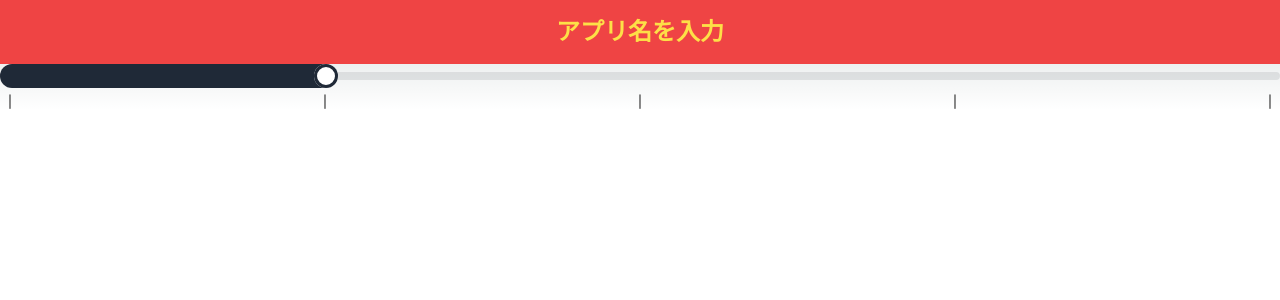
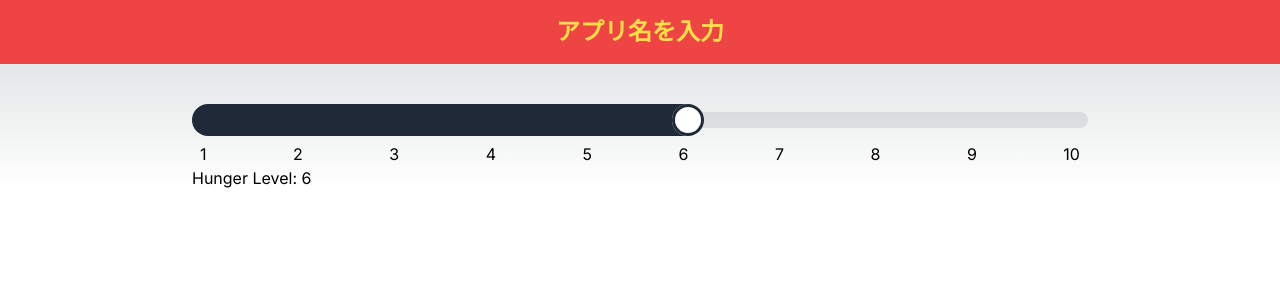
Before and after one commit to FoodCreation/Hackathon-1st-Mentor, a Next.js app in the folder frontend/my-app/: page / in a window 1280 px wide. Shown: the top 300 px of the page. Built offline with nearby package versions, Linux system fonts and the light colour scheme.

Commit message:
Fix Hunger Slider

```diff
--- a/frontend/my-app/app/_components/HungerSlider.tsx
+++ b/frontend/my-app/app/_components/HungerSlider.tsx
@@ -1,17 +1,37 @@
-import React from 'react';
-import { useEffect } from 'react';
+"use client"
+import React, { useState } from 'react';
 
-export default function HungerSlider () {
+export default function HungerSlider() {
+    const [hungerLevel, setHungerLevel] = useState(6);
+
+    const handleSliderChange = (event) => {
+        setHungerLevel(event.target.value);
+    };
+
     return (
-        <div>
-            <input type="range" min="0" max="100" value="25" className="range" step="25" />
-            <div className="flex w-full justify-between px-2 text-xs">
-                <span>|</span>
-                <span>|</span>
-                <span>|</span>
-                <span>|</span>
-                <span>|</span>
+        <div className='my-10'>
+            <input
+                type="range"
+                min={1}
+                max="10"
+                value={hungerLevel}
+                onChange={handleSliderChange}
+                step="1"
+                className="range range-lg"
+            />
+            <div className="flex w-full justify-between text-base">
+                <span className='pl-2'>1</span>
+                <span>2</span>
+                <span>3</span>
+                <span>4</span>
+                <span>5</span>
+                <span>6</span>
+                <span>7</span>
+                <span>8</span>
+                <span>9</span>
+                <span className='pr-2'>10</span>
             </div>
+            <div>Hunger Level: {hungerLevel}</div>
         </div>
-    )
+    );
 }
--- a/frontend/my-app/app/page.tsx
+++ b/frontend/my-app/app/page.tsx
@@ -4,13 +4,12 @@ import HungerSlider from "./_components/HungerSlider";
 
 export default function Home() {
   return (
-    <>
-      <div className="lg:max-w-full">
-        <Header></Header>
-      </div>
-      <div>
+    <div className="lg:max-w-full">
+      <Header></Header>
+      <div className="max-w-4xl mx-auto">
         <HungerSlider></HungerSlider>
       </div>
-    </>
+    </div>
+
   );
 }
```
